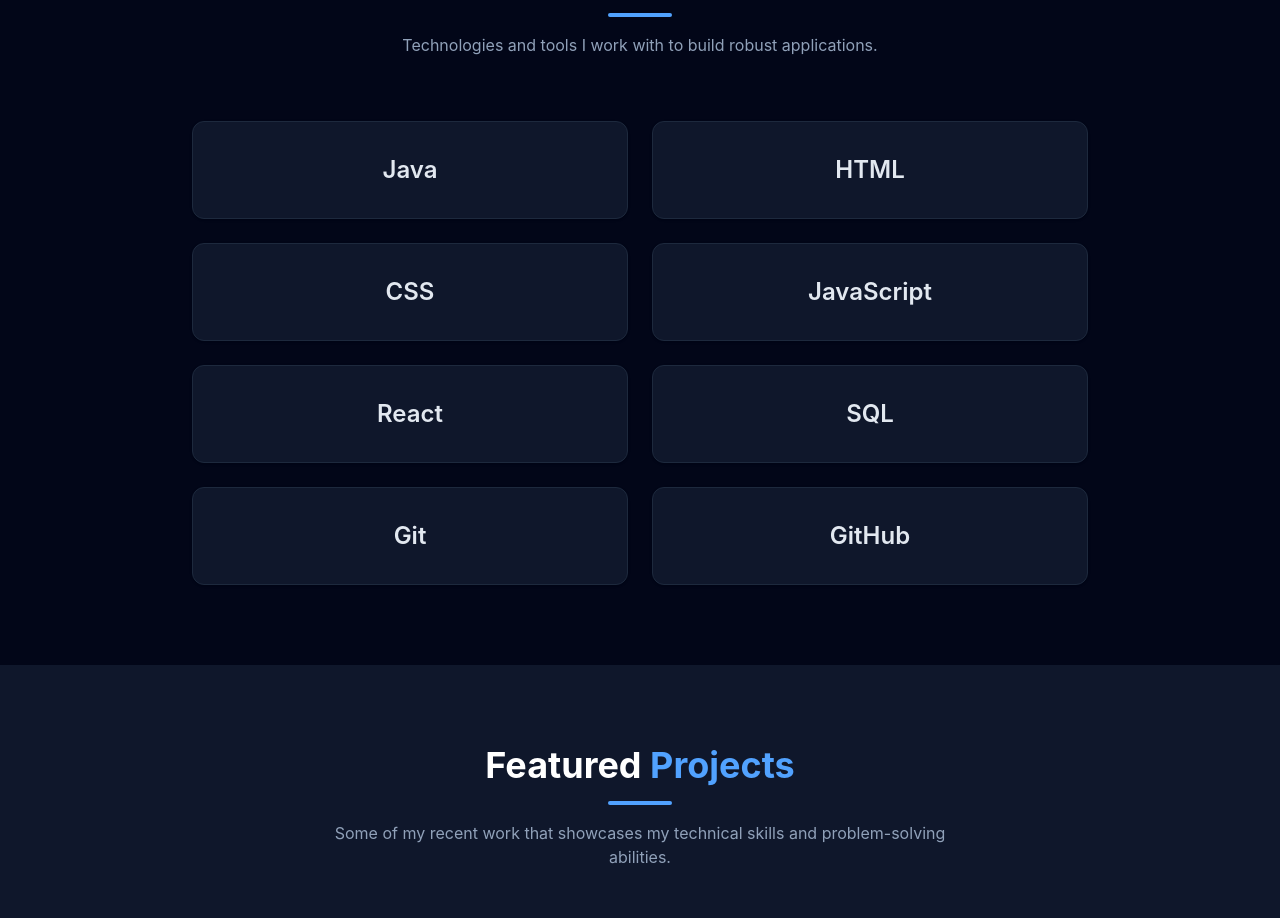
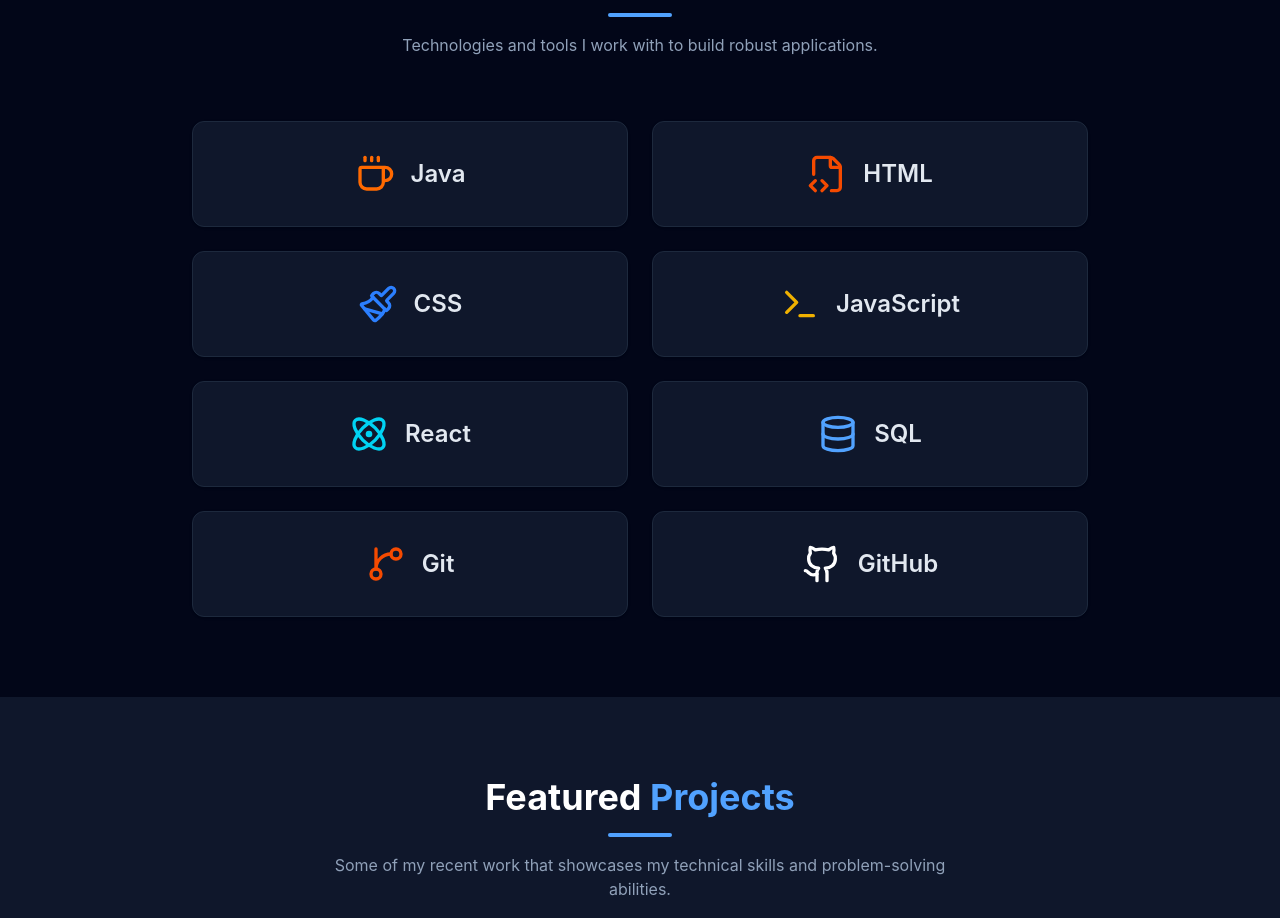
Before and after one commit to harishkumar1294/Harishkumar-Portfolio, a React (Vite) app: page / in a window 1280 px wide. Shown: the part 1535-2453 px from the top of the page. Built offline with nearby package versions, Linux system fonts and the light colour scheme.

Commit message:
Update Email Address

```diff
--- a/src/components/Contact.jsx
+++ b/src/components/Contact.jsx
@@ -70,29 +70,34 @@
             transition={{ duration: 0.6 }}
             className="lg:col-span-3 bg-white dark:bg-slate-800 rounded-2xl p-8 shadow-sm border border-slate-100 dark:border-slate-700"
           >
-            <form className="space-y-6">
+            <form
+              action="mailto:a.harishkumar1294@gmail.com"
+              method="GET"
+              encType="text/plain"
+              className="space-y-6"
+            >
               <div className="grid grid-cols-1 sm:grid-cols-2 gap-6">
                 <div>
                   <label htmlFor="name" className="block text-sm font-medium text-slate-700 dark:text-slate-300 mb-2">Your Name</label>
-                  <input type="text" id="name" className="w-full px-4 py-3 rounded-lg border border-slate-200 dark:border-slate-700 bg-slate-50 dark:bg-slate-900 text-slate-900 dark:text-white focus:outline-none focus:ring-2 focus:ring-blue-500/50 transition-colors" placeholder="John Doe" />
+                  <input type="text" id="name" name="name" className="w-full px-4 py-3 rounded-lg border border-slate-200 dark:border-slate-700 bg-slate-50 dark:bg-slate-900 text-slate-900 dark:text-white focus:outline-none focus:ring-2 focus:ring-blue-500/50 transition-colors" placeholder="John Doe" required />
                 </div>
                 <div>
                   <label htmlFor="email" className="block text-sm font-medium text-slate-700 dark:text-slate-300 mb-2">Your Email</label>
-                  <input type="email" id="email" className="w-full px-4 py-3 rounded-lg border border-slate-200 dark:border-slate-700 bg-slate-50 dark:bg-slate-900 text-slate-900 dark:text-white focus:outline-none focus:ring-2 focus:ring-blue-500/50 transition-colors" placeholder="john@example.com" />
+                  <input type="email" id="email" name="email" className="w-full px-4 py-3 rounded-lg border border-slate-200 dark:border-slate-700 bg-slate-50 dark:bg-slate-900 text-slate-900 dark:text-white focus:outline-none focus:ring-2 focus:ring-blue-500/50 transition-colors" placeholder="john@example.com" required />
                 </div>
               </div>
 
               <div>
                 <label htmlFor="subject" className="block text-sm font-medium text-slate-700 dark:text-slate-300 mb-2">Subject</label>
-                <input type="text" id="subject" className="w-full px-4 py-3 rounded-lg border border-slate-200 dark:border-slate-700 bg-slate-50 dark:bg-slate-900 text-slate-900 dark:text-white focus:outline-none focus:ring-2 focus:ring-blue-500/50 transition-colors" placeholder="Hello..." />
+                <input type="text" id="subject" name="subject" className="w-full px-4 py-3 rounded-lg border border-slate-200 dark:border-slate-700 bg-slate-50 dark:bg-slate-900 text-slate-900 dark:text-white focus:outline-none focus:ring-2 focus:ring-blue-500/50 transition-colors" placeholder="Hello..." required />
               </div>
 
               <div>
-                <label htmlFor="message" className="block text-sm font-medium text-slate-700 dark:text-slate-300 mb-2">Message</label>
-                <textarea id="message" rows="5" className="w-full px-4 py-3 rounded-lg border border-slate-200 dark:border-slate-700 bg-slate-50 dark:bg-slate-900 text-slate-900 dark:text-white focus:outline-none focus:ring-2 focus:ring-blue-500/50 transition-colors" placeholder="Your message here..."></textarea>
+                <label htmlFor="body" className="block text-sm font-medium text-slate-700 dark:text-slate-300 mb-2">Message</label>
+                <textarea id="body" name="body" rows="5" className="w-full px-4 py-3 rounded-lg border border-slate-200 dark:border-slate-700 bg-slate-50 dark:bg-slate-900 text-slate-900 dark:text-white focus:outline-none focus:ring-2 focus:ring-blue-500/50 transition-colors" placeholder="Your message here..." required></textarea>
               </div>
 
-              <button type="button" className="w-full inline-flex justify-center items-center gap-2 px-6 py-3.5 rounded-xl bg-blue-600 hover:bg-blue-700 text-white font-medium transition-all shadow-lg shadow-blue-600/25 active:scale-[0.98]">
+              <button type="submit" className="w-full inline-flex justify-center items-center gap-2 px-6 py-3.5 rounded-xl bg-blue-600 hover:bg-blue-700 text-white font-medium transition-all shadow-lg shadow-blue-600/25 active:scale-[0.98]">
                 <Send size={20} />
                 <span>Send Message</span>
               </button>
--- a/src/components/Home.jsx
+++ b/src/components/Home.jsx
@@ -64,7 +64,7 @@
             <a href="https://www.linkedin.com/in/a-harishkumar/" target="_blank" rel="noopener noreferrer" className="hover:text-blue-600 dark:hover:text-blue-500 transition-colors duration-200 p-2">
               <Linkedin size={24} />
             </a>
-            <a href="mailto:contact@example.com" className="hover:text-red-500 dark:hover:text-red-400 transition-colors duration-200 p-2">
+            <a href="mailto:a.harishkumar1294@gmail.com" className="hover:text-red-500 dark:hover:text-red-400 transition-colors duration-200 p-2">
               <Mail size={24} />
             </a>
           </div>
--- a/src/components/Skills.jsx
+++ b/src/components/Skills.jsx
@@ -1,15 +1,16 @@
 import React from 'react';
 import { motion } from 'framer-motion';
+import { Coffee, FileCode2, Paintbrush, Terminal, Atom, Database, GitBranch, Github } from 'lucide-react';
 
 const skillsData = [
-  'Java',
-  'HTML',
-  'CSS',
-  'JavaScript',
-  'React',
-  'SQL',
-  'Git',
-  'GitHub'
+  { name: 'Java', Icon: Coffee, color: 'text-orange-500' },
+  { name: 'HTML', Icon: FileCode2, color: 'text-orange-600' },
+  { name: 'CSS', Icon: Paintbrush, color: 'text-blue-500' },
+  { name: 'JavaScript', Icon: Terminal, color: 'text-yellow-500' },
+  { name: 'React', Icon: Atom, color: 'text-cyan-400' },
+  { name: 'SQL', Icon: Database, color: 'text-blue-400' },
+  { name: 'Git', Icon: GitBranch, color: 'text-orange-600' },
+  { name: 'GitHub', Icon: Github, color: 'text-slate-800 dark:text-white' }
 ];
 
 const Skills = () => {
@@ -34,17 +35,18 @@
         </motion.div>
 
         <div className="grid grid-cols-1 sm:grid-cols-2 gap-6 max-w-4xl mx-auto">
-          {skillsData.map((skill, index) => (
+          {skillsData.map(({ name, Icon, color }, index) => (
             <motion.div
-              key={skill}
+              key={name}
               initial={{ opacity: 0, scale: 0.9 }}
               whileInView={{ opacity: 1, scale: 1 }}
               viewport={{ once: true, margin: "-50px" }}
               whileHover={{ scale: 1.05, y: -2 }}
               transition={{ duration: 0.3, delay: index * 0.05 }}
-              className="flex items-center justify-center p-8 bg-white dark:bg-slate-900 border border-slate-200 dark:border-slate-800 rounded-xl shadow-sm text-slate-800 dark:text-slate-200 font-semibold text-xl sm:text-2xl hover:border-blue-500 dark:hover:border-blue-400 hover:text-blue-600 dark:hover:text-blue-400 hover:shadow-md transition-all cursor-default"
+              className="flex items-center justify-center gap-4 p-8 bg-white dark:bg-slate-900 border border-slate-200 dark:border-slate-800 rounded-xl shadow-sm text-slate-800 dark:text-slate-200 font-semibold text-xl sm:text-2xl hover:border-blue-500 dark:hover:border-blue-400 hover:text-blue-600 dark:hover:text-blue-400 hover:shadow-md transition-all cursor-default group"
             >
-              {skill}
+              <Icon className={`w-8 h-8 sm:w-10 sm:h-10 transition-transform duration-300 group-hover:scale-110 ${color}`} />
+              <span>{name}</span>
             </motion.div>
           ))}
         </div>
```
